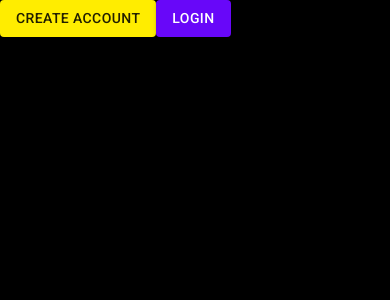
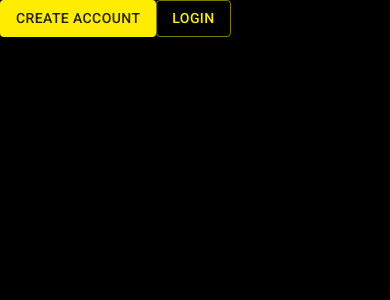
Before and after one commit to lifegpa-bw/lifegpa-frontend, a React (Create React App) app: page / in a window 390 px wide. Shown: the top 300 px of the page. Built offline with nearby package versions, Linux system fonts and the light colour scheme.

Commit message:
implemented responsive font size

```diff
--- a/src/components/OnboardingLayout.jsx
+++ b/src/components/OnboardingLayout.jsx
@@ -18,7 +18,7 @@ const OnboardingLayout = props => {
   const classes = layoutClasses(theme)
 
   return (
-    <Container className={classes.root} maxWidth='false'>
+    <Container className={classes.root} maxWidth={false}>
       {props.children}
     </Container>
   )
--- a/src/mui/custom-theme.js
+++ b/src/mui/custom-theme.js
@@ -9,5 +9,9 @@ export default createMuiTheme({
       main: '#6807F9'
     }
   },
+  typography: {
+    // set base font-size on html element to 10px
+    htmlFontSize: 10
+  },
   overrides: {}
 })
--- a/src/pages/Launch.jsx
+++ b/src/pages/Launch.jsx
@@ -8,7 +8,7 @@ const Launch = () => {
       <Button variant='contained' color='primary'>
         Create Account
       </Button>
-      <Button variant='contained' color='secondary'>
+      <Button variant='outlined' color='primary'>
         Login
       </Button>
     </OnboardingLayout>
--- a/src/styles/index.css
+++ b/src/styles/index.css
@@ -0,0 +1,4 @@
+/* Base fontsize is 10px  */
+html {
+  font-size: 62.5%;
+}
```
Also changed, not shown: src/components/DashboardLayout.jsx (added, +8 -0 lines).
